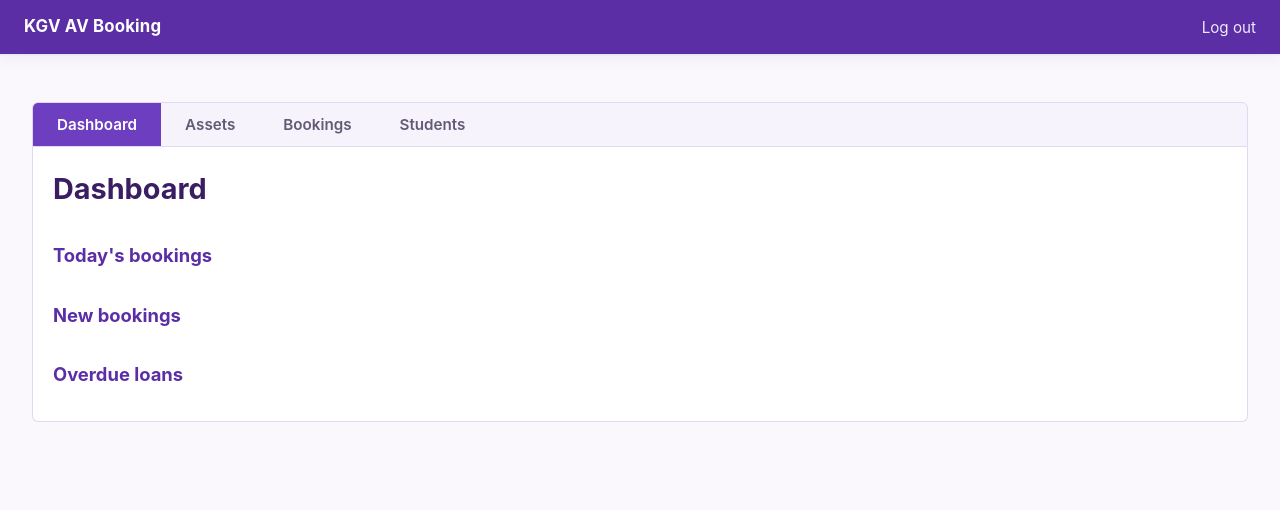
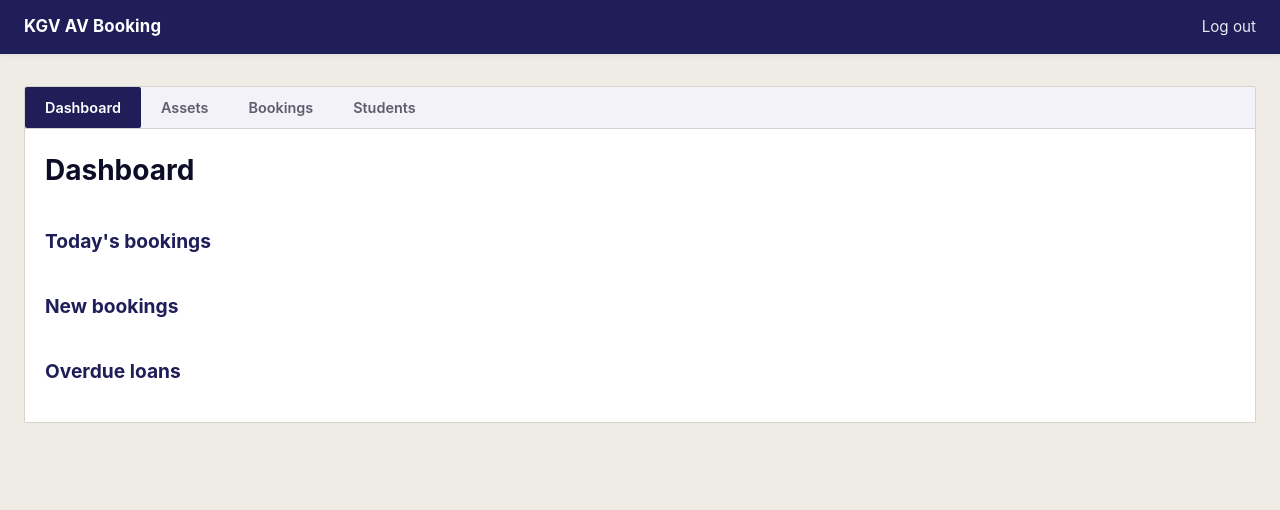
Before and after one commit to rachell-aristo/KGV_AV_Booking_System, a Flask app: page /admin_home in a window 1280 px wide. Shown: the top 510 px of the page. Run offline with Flask 3, Linux system fonts and the light colour scheme; the visitor is signed in with stand-in values (Sample User, id 1); data comes from the database, SQL or seed files in the repository; data that the repository does not hold is empty.

Commit message:
Updated CSS styles color + unrounded elements + grid display for records

```diff
--- a/app/main/app.py
+++ b/app/main/app.py
@@ -34,13 +34,14 @@ def reject():
 @app.route('/success_booking')
 @login_required
 def success_booking():
-    return render_template("success_booking.html")
+    return render_template("main/success_booking.html")
 
 db.init_app(app) #connects SQL database with Flask app
 oauth.init_app(app) #connects the oauth extension to the app
 #blueprints = breaking up your code so it's modular.
-#These lines register the blueprints so that it knows they exist
 login_manager.init_app(app) #connects flask-login with app
+#These lines register the blueprints so that
+#app.py knows they exist
 app.register_blueprint(auth)
 app.register_blueprint(studio_booking)
 app.register_blueprint(student_home)
--- a/app/main/auth.py
+++ b/app/main/auth.py
@@ -74,7 +74,7 @@ def callback():
         email=user_info['email'],
         created = datetime.now()
         )
-    if user_info['name'].find('[') != -1: #extracts the user's year group from the name cuz KGV has this format
+    if user_info['name'].find('[') != -1: #extracts the user's year group from the name since school emails have this format
         user.year_group = int(user_info['name'][user_info['name'].find('[')+1:user_info['name'].find('[')+3])
     if user_info['email'] in admin_emails: #if the user email is a recorded admin email
         user.role = UserRole.ADMIN
@@ -88,7 +88,6 @@ def callback():
     login_user(user)
     print("'Logged in successfully.'")
     next_url = session.pop('next_url', None)
-    print(f"DEBUG: Redirecting to -> {next_url}")
     if next_url and is_safe_url(next_url): #prevents open redirect attack
         return redirect(next_url) #redirects user either to where they were going before login or home page
     return redirect(url_for('index'))
--- a/app/main/equipment_booking.py
+++ b/app/main/equipment_booking.py
@@ -26,16 +26,16 @@ def data_fetch():
     overdue_loans = []
     type_lookup = equip_type_lookup()
 
-    for i in bookings: #check if user has overdue bookings. Eventually need to figure out how to manually override this from admin panel
+    for i in bookings: #Checks if user has overdue bookings. Eventually need to figure out how to manually override this from admin panel
         if i.status != LoanStatus.FINISHED and i.loan_end_date < datetime.now().date():
             overdue_loans.append(i)
-    print(bookings)
 
     for item in equipment_types:
         equipment_id_list.append(item.id)
         unavail = 0
         if item.min_year_group >= current_user.year_group:
-            equip_avail_quantity_list.append('OFF_LIMITS') #if equipment is not permitted cuz too young
+            equip_avail_quantity_list.append('OFF_LIMITS')
+            #if equipment is not permitted for their year group
         else:
             for i in db.session.execute(select(Asset).where(Asset.fk_equipment_type_id == item.id)).scalars():
                 if i.status != AssetStatus.AVAILABLE:
--- a/app/main/static/css/style.css
+++ b/app/main/static/css/style.css
@@ -1,32 +1,43 @@
 /* ==========================================================================
-   KGV AV Booking System — shared stylesheet
+   KGV AV Booking System — Shared Stylesheet (Midnight & Amber Theme)
    ========================================================================== */
 
 :root {
-  --purple-900: #3b1d63;
-  --purple-700: #5b2ea6;
-  --purple-600: #6d3fc0;
-  --purple-500: #8257d9;
-  --purple-100: #efe7fb;
-  --purple-50:  #f7f3fd;
+  /* School Navy Variants */
+  --navy-900: #0e0d28;
+  --navy-800: #14133c;
+  --navy-700: #1f1e58;
+  --navy-600: #2c2b70;
+  --navy-100: #e4e3f0;
+  --navy-50:  #f3f2f8;
 
-  --ink: #221b2e;
-  --ink-soft: #635a74;
-  --border: #e2d9f0;
+  /* School Gold / Amber Variants */
+  --gold-600: #c97f09;
+  --gold-500: #e69512;
+  --gold-400: #faa419;
+  --gold-100: #fdeed4;
+  --gold-50:  #fef8ec;
 
-  --bg: #faf8fd;
+  /* Neutrals & Surfaces */
+  --ink: #181720;
+  --ink-soft: #5e5c6e;
+  --border: #d7d4ce;
+
+  --bg: #efece6;
   --surface: #ffffff;
 
-  --success: #2f9e5b;
-  --success-bg: #e8f7ee;
+  /* Status Tokens */
+  --success: #21834a;
+  --success-bg: #eaf6ef;
   --danger: #c0392b;
   --danger-bg: #fbeae8;
-  --pending: #b6821a;
-  --pending-bg: #fbf1de;
+  --pending: #cc7a00;
+  --pending-bg: #fff5e5;
 
-  --radius: 10px;
-  --radius-sm: 6px;
-  --shadow: 0 1px 2px rgba(59, 29, 99, 0.06), 0 4px 16px rgba(59, 29, 99, 0.06);
+  /* Geometry & Outlines */
+  --radius: 4px;
+  --radius-sm: 2px;
+  --shadow: 0 1px 3px rgba(20, 19, 60, 0.05), 0 2px 8px rgba(20, 19, 60, 0.04);
 
   --font: -apple-system, BlinkMacSystemFont, "Segoe UI", Roboto, Helvetica, Arial, sans-serif;
 }
@@ -48,11 +59,11 @@ body {
   font-size: 16px;
 }
 
-/* ----------------------------- Layout shell ----------------------------- */
+/* ----------------------------- Layout Shell ----------------------------- */
 
 .site-header {
-  background: var(--purple-700);
-  color: #fff;
+  background: var(--navy-700);
+  color: #ffffff;
   padding: 0.9rem 1.5rem;
   display: flex;
   align-items: center;
@@ -61,45 +72,112 @@ body {
 }
 
 .site-header a.brand {
-  color: #fff;
+  color: #ffffff;
   text-decoration: none;
   font-weight: 700;
   font-size: 1.05rem;
   letter-spacing: 0.01em;
 }
 
+.site-header nav {
+  display: flex;
+  align-items: center;
+  gap: 1.25rem;
+}
+
 .site-header nav a {
   color: rgba(255, 255, 255, 0.9);
   text-decoration: none;
-  margin-left: 1.25rem;
   font-size: 0.95rem;
+  transition: color 0.15s ease;
 }
 
 .site-header nav a:hover {
-  color: #fff;
+  color: var(--gold-400);
   text-decoration: underline;
 }
 
 .page {
-  max-width: 100%; /* Expanded from 880px to utilize the full screen width */
+  max-width: 1280px;
   width: 100%;
   margin: 0 auto;
-  padding: 2rem 2rem 4rem;
+  padding: 2rem 1.5rem 4rem;
 }
 
 .page h1 {
-  color: var(--purple-900);
-  font-size: 1.8rem;
+  color: var(--navy-900);
+  font-size: 1.75rem;
   margin: 0 0 1.25rem;
 }
 
 .page h2 {
-  color: var(--purple-700);
-  font-size: 1.15rem;
-  margin: 2rem 0 0.75rem;
+  color: var(--navy-700);
+  font-size: 1.2rem;
+  margin: 2.25rem 0 1rem;
 }
 
-/* ------------------------------- Cards ---------------------------------- */
+.page-header {
+  display: flex;
+  flex-wrap: wrap;
+  align-items: center;
+  justify-content: space-between;
+  gap: 1rem;
+  margin-bottom: 1.5rem;
+}
+
+.page-header h1 {
+  margin: 0;
+}
+
+.header-actions {
+  display: flex;
+  align-items: center;
+  gap: 0.75rem;
+  flex-wrap: wrap;
+}
+
+/* ------------------------------- Buttons -------------------------------- */
+
+input[type="submit"],
+button,
+.btn {
+  display: inline-flex;
+  align-items: center;
+  justify-content: center;
+  background: var(--navy-700);
+  color: #ffffff;
+  font-weight: 600;
+  font-size: 0.9rem;
+  border: 1px solid var(--navy-700);
+  border-radius: var(--radius-sm);
+  padding: 0.65rem 1.25rem;
+  cursor: pointer;
+  transition: all 0.15s ease;
+  text-decoration: none;
+  line-height: 1.2;
+}
+
+input[type="submit"]:hover,
+button:hover,
+.btn:hover {
+  background: var(--navy-800);
+  border-color: var(--navy-800);
+  color: #ffffff;
+}
+
+.btn-secondary {
+  background: var(--surface);
+  color: var(--navy-700);
+  border: 1px solid var(--border);
+}
+
+.btn-secondary:hover {
+  background: var(--navy-50);
+  border-color: var(--navy-600);
+  color: var(--navy-900);
+}
+
+/* ------------------------------- Cards & Dashboard ----------------------- */
 
 .card {
   background: var(--surface);
@@ -305,28 +404,6 @@ textarea {
   margin-bottom: 0;
 }
 
-input[type="submit"],
-button,
-.btn {
-  display: inline-block;
-  background: var(--purple-600);
-  color: #fff;
-  font-weight: 600;
-  font-size: 0.95rem;
-  border: none;
-  border-radius: var(--radius-sm);
-  padding: 0.75rem 1.75rem;
-  cursor: pointer;
-  transition: background 0.15s ease;
-  text-decoration: none;
-}
-
-input[type="submit"]:hover,
-button:hover,
-.btn:hover {
-  background: var(--purple-700);
-}
-
 #error-message {
   color: var(--danger);
   font-weight: 600;
@@ -393,44 +472,46 @@ button:hover,
 .text-muted { color: var(--ink-soft); }
 
 a {
-  color: var(--purple-600);
+  color: var(--navy-700);
+}
+
+a:hover {
+  color: var(--gold-600);
 }
 
 /* ------------------------------- Tabs ----------------------------------- */
 
 .tab {
   display: flex;
-  background-color: var(--purple-50);
+  background-color: var(--navy-50);
   border: 1px solid var(--border);
   border-radius: var(--radius-sm) var(--radius-sm) 0 0;
-  overflow: hidden;
-  margin-top: 1rem;
+  overflow-x: auto;
   width: 100%;
 }
 
 .tab button.tablinks {
   background-color: transparent;
   color: var(--ink-soft);
-  float: left;
   border: none;
   outline: none;
   cursor: pointer;
-  padding: 0.75rem 1.5rem;
+  padding: 0.75rem 1.25rem;
   font-family: var(--font);
   font-weight: 600;
-  font-size: 0.95rem;
-  transition: background-color 0.2s ease, color 0.2s ease;
+  font-size: 0.9rem;
+  transition: background-color 0.15s ease, color 0.15s ease;
   margin-bottom: 0;
-  border-radius: 0;
+  white-space: nowrap;
 }
 
 .tab button.tablinks:hover {
-  background-color: var(--purple-100);
-  color: var(--purple-900);
+  background-color: var(--navy-100);
+  color: var(--navy-900);
 }
 
 .tab button.tablinks.active {
-  background-color: var(--purple-600);
+  background-color: var(--navy-700);
   color: #ffffff;
 }
 
--- a/app/main/static/js/equipment_booking.js
+++ b/app/main/static/js/equipment_booking.js
@@ -25,17 +25,12 @@ const fp = flatpickr("#loan-period", {
             alert("Maximum 3 days allowed! If you need to make a special request, please make note of it in the 'Extra notes' box")
             fp.clear()
         }
-
-
         document.getElementById('loan-start-date').value = startDateStr;
         document.getElementById('loan-end-date').value = endDateStr;
 
         console.log("Start Date:", startDate);
         console.log("End Date:", endDate);
         console.log("diff:", daysDifference);
-
-
-
     }
     }
 });
--- a/app/main/templates/main/studio_booking.html
+++ b/app/main/templates/main/studio_booking.html
@@ -10,7 +10,7 @@
       <label>Select date:</label>
             <input placeholder = "mm/dd/yy" type = "date" id="booking-date" min="" name = "booking-date" required>
 
-      <div class="cards-grid">
+      <div class="cards-grid studio-grid">
          {% for i in studio_spaces %}
             <div class = "studio-card"  data-studio-id="{{ i.id }}">
                <img src= "{{ url_for('static', filename=i.image) }}" style="width:30%">
```
Also changed, not shown: other parts of app/main/static/css/style.css (+148 -71 lines), app/main/static/js/studio_booking.js (+13 -0 lines), app/main/templates/main/student_home.html (+7 -3 lines).
